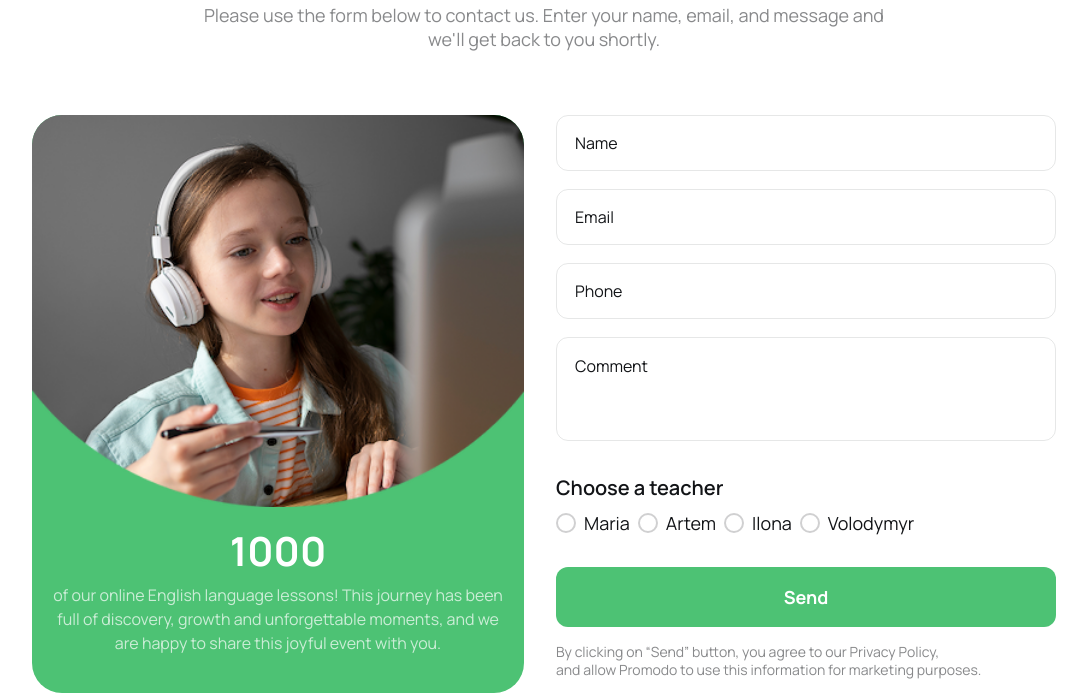
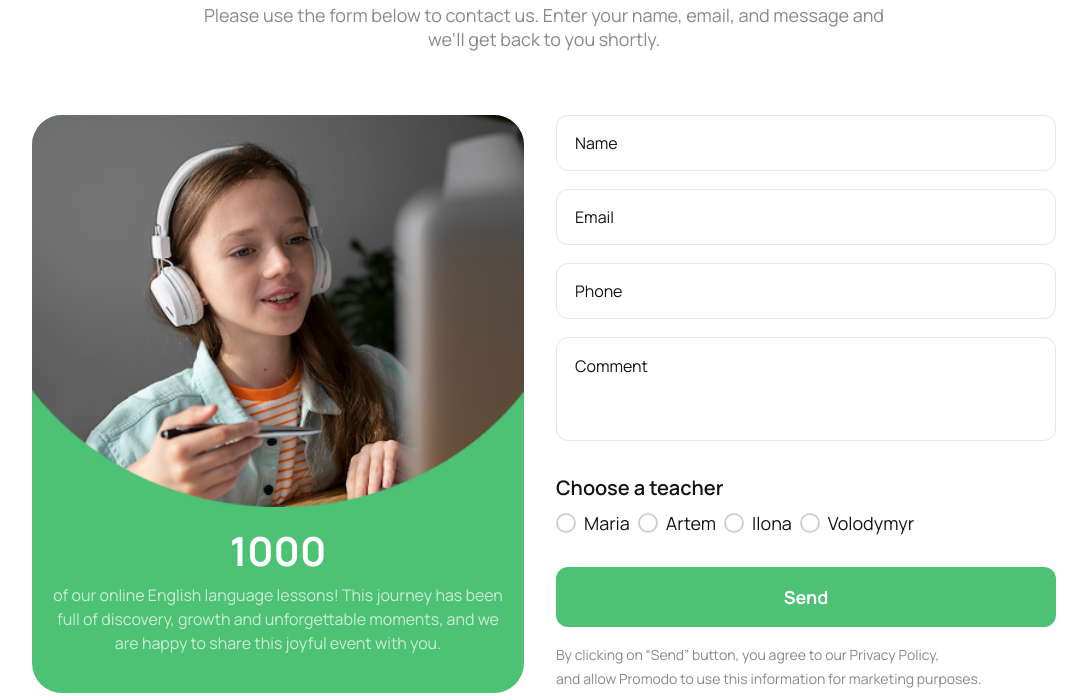
Before and after one commit to SergeyPoly/goit-markup-final-project, a website built with Vite: page src/index.html in a window 1280 px wide. Shown: the part 271-970 px from the top of the page, without its empty margins (96-1183 px from the left). Built offline with nearby package versions, Linux system fonts and the light colour scheme.

Commit message:
Update leave-application-section.css

```diff
--- a/src/css/sections/leave-application-section.css
+++ b/src/css/sections/leave-application-section.css
@@ -235,6 +235,7 @@
   }
 
   .leave-application-privacy {
+    line-height: 1.7;
     min-width: 500px;
   }
 }
@@ -300,11 +301,8 @@
   }
 
   .leave-application-privacy {
+    height: 56px;
     font-size: 14px;
-  }
-
-  .leave-application-privacy {
-    height: 56px;
   }
 
   .comment {
```
